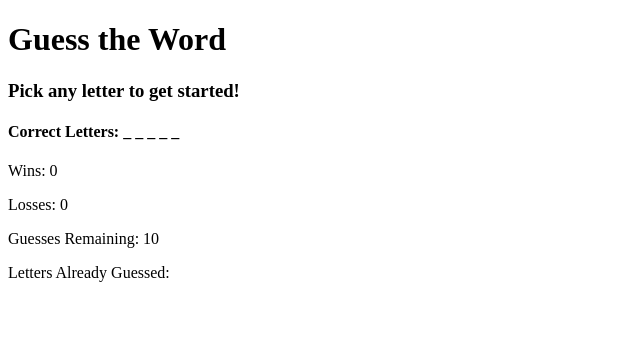
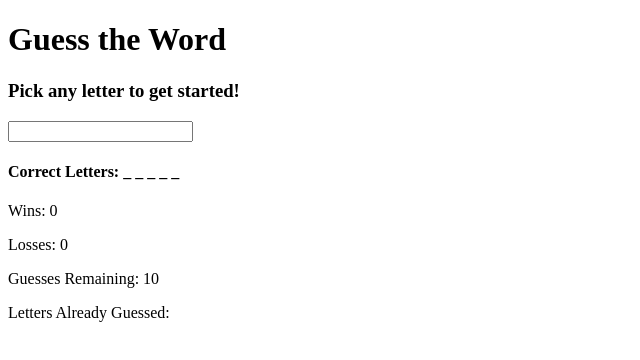
Before and after one commit to hagoodj/word-guess-game, a plain HTML site: page index.html in a window 1280 px wide. Shown: the whole page, without its empty margins (0-640 px from the left). Drawn offline with Linux system fonts and the light colour scheme.

Commit message:
added text box on index.html and function to clear value of text box onkeyup

```diff
--- a/assets/javascript/game.js
+++ b/assets/javascript/game.js
@@ -26,6 +26,11 @@ for (i = 0; i < computerWord.length; i++) {
 }
 // document.getElementById("correctLetters").innerHTML = correctLetters;
 console.log(correctLetters)
+
+function myFunction() {
+    var x = document.getElementById("fname");
+    x.value = "";
+  }
 
 // function runs everytime a key is pressed
 document.onkeypress = function (guess) {
--- a/index.html
+++ b/index.html
@@ -9,7 +9,7 @@
 <body>
     <div class = container>
         <h1>Guess the Word</h1>
-        <h3>Pick any letter to get started!</h3>
+        <h3>Pick any letter to get started!</h3> <input type="text" id="fname" onkeyup="myFunction()">
         <h4>Correct Letters: <span id = "correctLetters"></span></h4>
         <p id = "wins"></p>
         <p id = "losses"></p>
```
